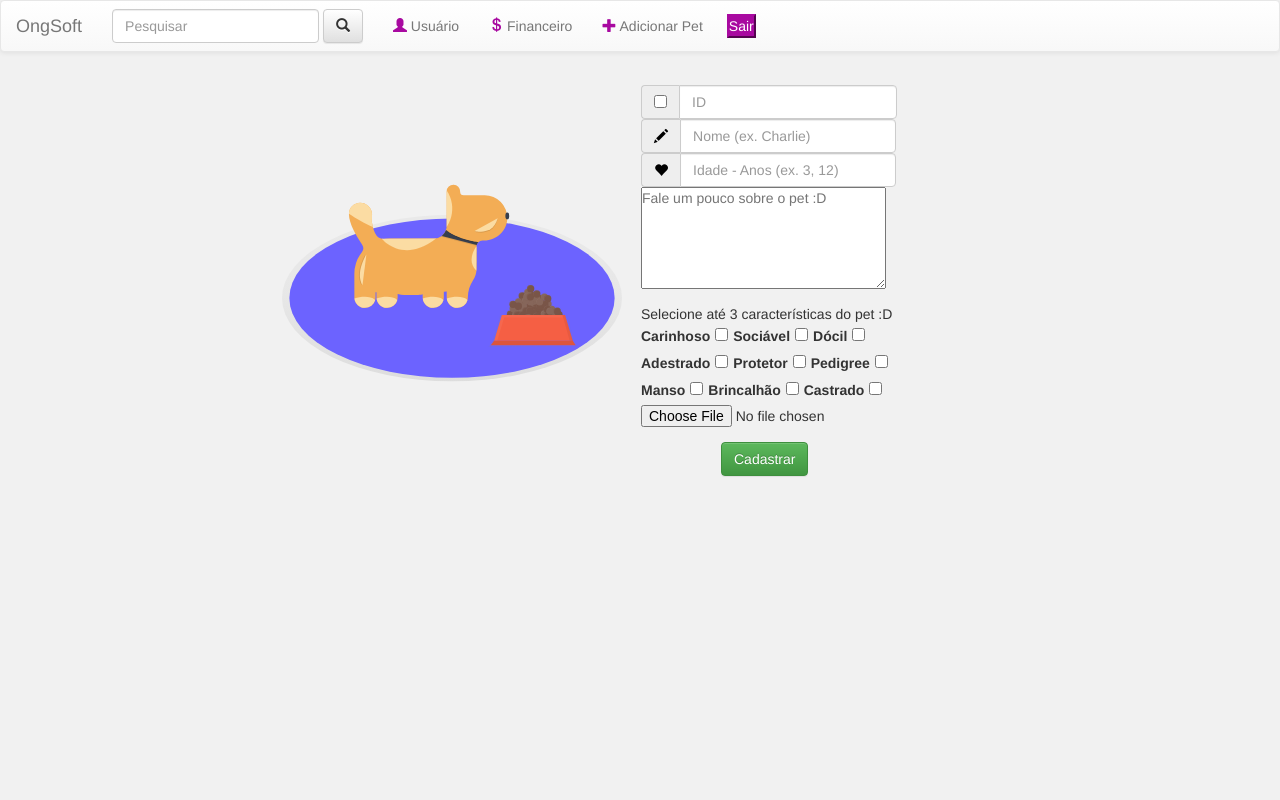
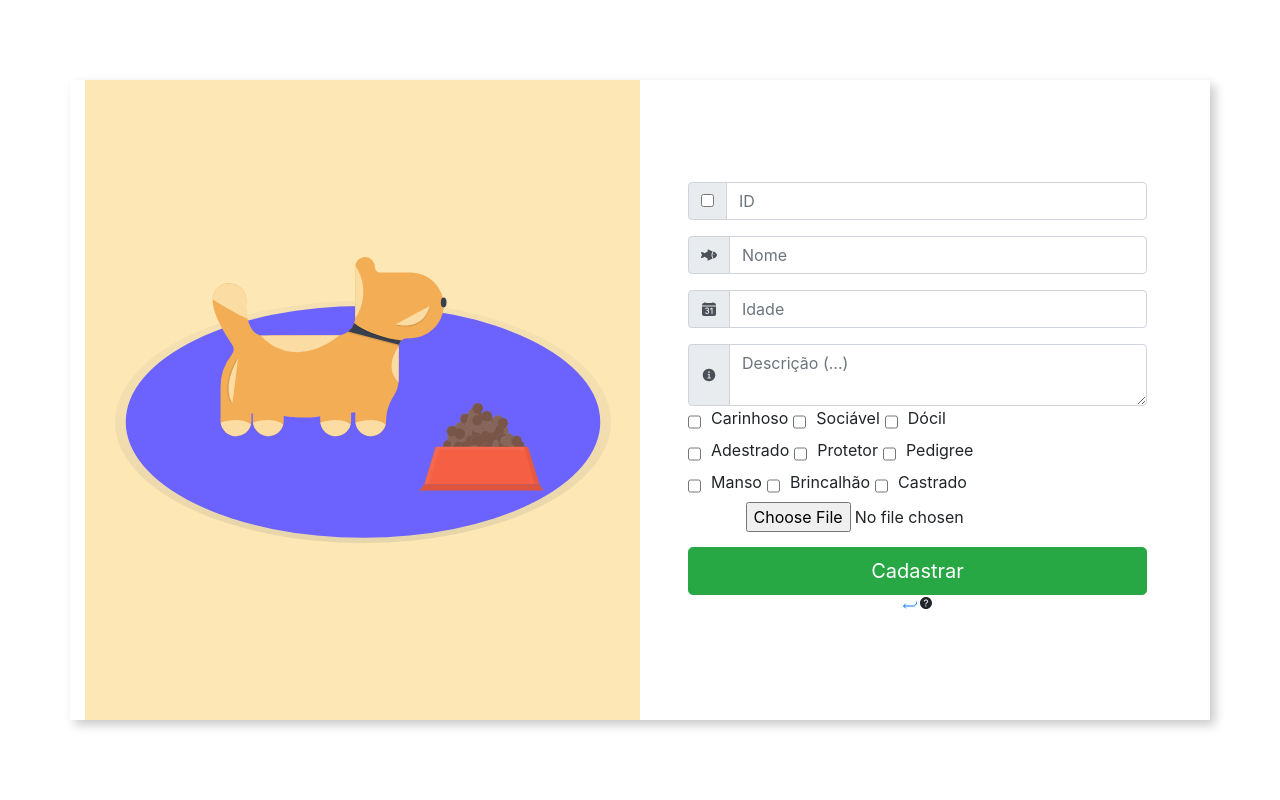
Before and after one commit to r4mpo/ongsoft_v1, a Laravel app: page /pets/create in a window 1280 px wide. Run offline with Laravel 9, Linux system fonts and the light colour scheme; the visitor is signed in with stand-in values (Sample User, id 1); some libraries are stand-ins or nearby versions.

Commit message:
13/8 - 1:37 - Desenvolvimento PP ONG

```diff
--- a/public/css/style.css
+++ b/public/css/style.css
@@ -20,12 +20,16 @@
     margin-left: 9px;
 }
 
+.table {
+    font-size: 12px;
+    text-align: center;
+}
 
 .formPet {
     width: 255px;
     float: right;
     margin-right: 30%;
-    margin-top: -358px;
+    margin-top: -290px;
 }
 
 .imgLayout img {
@@ -79,3 +83,7 @@ body {
     justify-content: center;
     align-items: center;
 }
+
+#btnExcluir {
+    color: rgb(241, 0, 0);
+}
--- /dev/null
+++ b/public/css/stylePet.css
@@ -0,0 +1,50 @@
+body {
+    width: 100%;
+    height: 100vh;
+    display: flex;
+    justify-content: center;
+    align-items: center;
+    background: #0c0ce94d;
+}
+
+.container {
+    width: 80%;
+    height: 80vh;
+    display: flex;
+    box-shadow: 5px 5px 10px rgba(0, 0, 0, 0.212);
+}
+
+.form-image {
+    width: 50%;
+    display: flex;
+    justify-content: center;
+    align-items: center;
+    background-color: #fde3a7d7;
+    padding: 1rem;
+}
+
+.form-image img {
+    width: 31rem;
+}
+
+.form {
+    width: 50%;
+    display: flex;
+    flex-direction: column;
+    justify-content: center;
+    align-items: center;
+    background-color: #fff;
+    padding: 3rem;
+}
+
+#btnCadastrar {
+    margin-top: 15px;
+}
+
+.lbl_1 {
+    margin-left: 10px;
+}
+
+.cb_1 {
+    margin-left: 5px;
+}
--- a/public/js/formScript.js
+++ b/public/js/formScript.js
@@ -85,3 +85,11 @@ $('html').mouseover(function() {
         )
     }
 })
+
+function infoAlert(){
+    Swal.fire(
+        'Instruções',
+        'Você deve preencher o id do pet (ou marcar o check, para gerar automaticamente), nome e idade (apenas em números). Após isso, descreva-o e atribua algumas características ao mesmo.',
+        'info'
+    )
+}
--- /dev/null
+++ b/resources/views/layouts/mainPet.blade.php
@@ -0,0 +1,22 @@
+<!DOCTYPE html>
+<html lang="pt-br">
+<head>
+    <meta charset="UTF-8">
+    <meta http-equiv="X-UA-Compatible" content="IE=edge">
+    <meta name="viewport" content="width=device-width, initial-scale=1.0">
+    {{-- CSS --}}
+    <link rel="stylesheet" href="/css/stylePet.css">
+    {{-- BootStrap --}}
+    <script src="https://code.jquery.com/jquery-3.3.1.slim.min.js" integrity="sha384-q8i/X+965DzO0rT7abK41JStQIAqVgRVzpbzo5smXKp4YfRvH+8abtTE1Pi6jizo" crossorigin="anonymous"></script>
+    <script src="https://cdn.jsdelivr.net/npm/popper.js@1.14.3/dist/umd/popper.min.js" integrity="sha384-ZMP7rVo3mIykV+2+9J3UJ46jBk0WLaUAdn689aCwoqbBJiSnjAK/l8WvCWPIPm49" crossorigin="anonymous"></script>
+    <script src="https://cdn.jsdelivr.net/npm/bootstrap@4.1.3/dist/js/bootstrap.min.js" integrity="sha384-ChfqqxuZUCnJSK3+MXmPNIyE6ZbWh2IMqE241rYiqJxyMiZ6OW/JmZQ5stwEULTy" crossorigin="anonymous"></script>    <link rel="stylesheet" href="https://cdn.jsdelivr.net/npm/bootstrap@4.1.3/dist/css/bootstrap.min.css" integrity="sha384-MCw98/SFnGE8fJT3GXwEOngsV7Zt27NXFoaoApmYm81iuXoPkFOJwJ8ERdknLPMO" crossorigin="anonymous">
+    {{-- IonIcons --}}
+    <script type="module" src="https://unpkg.com/ionicons@5.5.2/dist/ionicons/ionicons.esm.js"></script>
+    <script nomodule src="https://unpkg.com/ionicons@5.5.2/dist/ionicons/ionicons.js"></script>
+
+    <title>@yield('titlePet')</title>
+</head>
+<body>
+    @yield('contentPet')
+</body>
+</html>
--- a/resources/views/pets/petsForm.blade.php
+++ b/resources/views/pets/petsForm.blade.php
@@ -1,80 +1,103 @@
-@extends('layouts.main')
-@section('title', "Cadastrar Pet - OngSoft")
-@section('content')
+@extends('layouts.mainPet')
+@section('titlePet', "Cadastrar Pet - OngSoft")
+@section('contentPet')
 
-    <script src="/js/formScript.js"></script>
+    <div class="container">
 
-
-    <div class="imgLayout">
-        <img src="/img/layout/undraw_cautious_dog_q-83-f.svg" alt="" srcset="">
+        <div class="form-image">
+            <img src="/img/layout/undraw_cautious_dog_q-83-f.svg" alt="">
         </div>
 
-    <form action="/pets/store" class="formPet" method="post" enctype="multipart/form-data">
+        <form action="/pets/store" class="form" method="post" enctype="multipart/form-data">
             @csrf
 
-        <div class="input-group">
-            <div class="input-group">
-                <span class="input-group-addon">
-                    <input type="checkbox" id="cbId" onclick="geracaoAutomatica()" aria-label="...">
+            <div class="input-group mb-3">
+                <div class="input-group-prepend">
+                    <div class="input-group-text">
+                        <input type="checkbox" id="cbId" onclick="geracaoAutomatica()"
+                            aria-label="Checkbox for following text input">
+                    </div>
+                </div>
+                <input type="number" onchange="disabledCb()" id="IdCampo" name="id" required class="form-control"
+                    placeholder="ID" aria-label="Text input with checkbox">
+            </div>
+
+            <div class="input-group mb-3">
+                <div class="input-group-prepend">
+                    <span class="input-group-text" id="basic-addon1">
+                        <ion-icon name="fish"></ion-icon>
                     </span>
-                <input required type="number" placeholder="ID" style="width: 218px" onchange="disabledCb()" id="IdCampo" name="id" class="form-control" aria-label="...">
                 </div>
+                <input type="text" required class="form-control" placeholder="Nome" aria-label="Nome"
+                    aria-describedby="basic-addon1" name="name">
+            </div>
+
+            <div class="input-group mb-3">
+                <div class="input-group-prepend">
+                    <span class="input-group-text" id="basic-addon1">
+                        <ion-icon name="calendar-number"></ion-icon>
+                    </span>
+                </div>
+                <input type="number" step="0.01" required class="form-control" placeholder="Idade" aria-label="Idade"
+                    aria-describedby="basic-addon1" name="age">
             </div>
 
             <div class="input-group">
-            <span class="input-group-addon" id="basic-addon1"><span style="color: black;" class="glyphicon glyphicon-pencil" aria-hidden="true"></span></span>
-            <input type="text" required name="name" class="form-control" placeholder="Nome (ex. Charlie)" aria-describedby="basic-addon1">
+                <div class="input-group-prepend">
+                    <span class="input-group-text">
+                        <ion-icon name="information-circle"></ion-icon>
+                    </span>
+                </div>
+                <textarea name="description" class="form-control" placeholder="Descrição (...)" aria-label="With textarea"></textarea>
             </div>
 
-        <div class="input-group">
-            <span class="input-group-addon" id="basic-addon1"><span style="color: black;" class="glyphicon glyphicon-heart" aria-hidden="true"></span></span>
-            <input type="number" required name="age" class="form-control" placeholder="Idade - Anos (ex. 3, 12)" aria-describedby="basic-addon1">
+            <span class="input-group">
+                <input type="checkbox" name="details[]" id="Carinhoso" value="Carinhoso" aria-label="...">
+                <label for="Carinhoso" class="lbl_1">Carinhoso</label>
+                <input type="checkbox" class="cb_1" name="details[]" id="Sociavel" value="Sociável" aria-label="...">
+                <label for="Sociavel" class="lbl_1">Sociável</label>
+                <input type="checkbox" name="details[]" class="cb_1" id="Docil" value="Dócil" aria-label="...">
+                <label for="Docil" class="lbl_1">Dócil</label>
+            </span>
+
+            <span class="input-group" id="CheckBoxes_2">
+                <input type="checkbox" name="details[]" id="Adestrado" value="Adestrado" aria-label="...">
+                <label for="Adestrado" class="lbl_1">Adestrado</label>
+                <input type="checkbox" name="details[]" class="cb_1" id="Protetor" value="Protetor" aria-label="...">
+                <label for="Protetor" class="lbl_1">Protetor</label>
+                <input type="checkbox" name="details[]" class="cb_1" id="Pedigree" value="Pedigree" aria-label="...">
+                <label for="Pedigree" class="lbl_1">Pedigree</label>
+            </span>
+
+            <span class="input-group" id="CheckBoxes_3">
+                <input type="checkbox" name="details[]" id="Manso" value="Manso" aria-label="...">
+                <label for="Manso" class="lbl_1">Manso</label>
+                <input type="checkbox" name="details[]" class="cb_1" id="Brincalhao" value="Brincalhão"
+                    aria-label="...">
+                <label for="Brincalhao" class="lbl_1">Brincalhão</label>
+                <input type="checkbox" name="details[]" id="Castrado" class="cb_1" value="Castrado" aria-label="...">
+                <label for="Castrado" class="lbl_1">Castrado</label>
+            </span>
+
+            <div class="typeFile">
+                <input type="file" name="image" id="image">
             </div>
 
-        <textarea name="description" cols="28" placeholder="Fale um pouco sobre o pet :D" rows="5"></textarea>
+            <button type="submit" id="btnCadastrar" class="btn btn-success btn-lg btn-block">Cadastrar</button>
 
-        <div class="CbPet">
-
-            <p style="margin-top: 10px;">Selecione até 3 características do pet :D</p>
-
-            <span class="input-group" style="margin-top: -10px;">
-
-                <label for="Carinhoso">Carinhoso</label>
-                <input type="checkbox" style="margin-left: 5px;" name="details[]" id="Carinhoso" value="Carinhoso" aria-label="...">
-
-                <label for="Sociavel" style="margin-left: 5px;">Sociável</label>
-                <input type="checkbox" style="margin-left: 5px;" name="details[]" id="Sociavel" value="Sociável" aria-label="...">
-
-                <label for="Docil" style="margin-left: 5px;">Dócil</label>
-                <input type="checkbox" style="margin-left: 5px;" name="details[]" id="Docil" value="Dócil" aria-label="...">
-            </span>
-
-            <span class="input-group">
-                <label for="Adestrado">Adestrado</label>
-                <input type="checkbox" style="margin-left: 5px;" name="details[]" id="Adestrado" value="Adestrado" aria-label="...">
-
-                <label for="Protetor" style="margin-left: 5px;">Protetor</label>
-                <input type="checkbox" style="margin-left: 5px;" name="details[]" id="Protetor" value="Protetor" aria-label="...">
-
-                <label for="Pedigree" style="margin-left: 5px;">Pedigree</label>
-                <input type="checkbox" style="margin-left: 5px;" name="details[]" id="Pedigree" value="Pedigree" aria-label="...">
-            </span>
-
-            <span class="input-group">
-                <label for="Manso">Manso</label>
-                <input type="checkbox" style="margin-left: 5px;" name="details[]" id="Manso" value="Manso" aria-label="...">
-
-                <label for="Brincalhao" style="margin-left: 5px;">Brincalhão</label>
-                <input type="checkbox" style="margin-left: 5px;" name="details[]" id="Brincalhao" value="Brincalhão" aria-label="...">
-
-                <label for="Castrado" style="margin-left: 5px;">Castrado</label>
-                <input type="checkbox" style="margin-left: 5px;" name="details[]" id="Castrado" value="Castrado" aria-label="...">
-            </span>
+            <div class="row">
+                <a href="/">
+                    <ion-icon name="return-down-back"></ion-icon>
+                </a>
+                <ion-icon onclick="infoAlert()" name="help-circle"></ion-icon>
+            </div>
+        </form>
     </div>
 
-        <input type="file" name="image" id="image">
+    {{-- Sweet Alert --}}
+    <script src="//cdn.jsdelivr.net/npm/sweetalert2@11"></script>
 
-        <button class="btn btn-success" style="margin-left: 80px; margin-top: 15px;" type="submit">Cadastrar</button>
-    </form>
+    {{-- JavaScript --}}
+    <script src="/js/formScript.js"></script>
 
 @endsection
```
Also changed, not shown: resources/views/dashboard.blade.php (+4 -4 lines), resources/views/welcome.blade.php (+7 -0 lines), resources/views/layouts/modal.blade.php (indentation only), 1 other file. Lines whose indentation alone changed are shown as unchanged.
